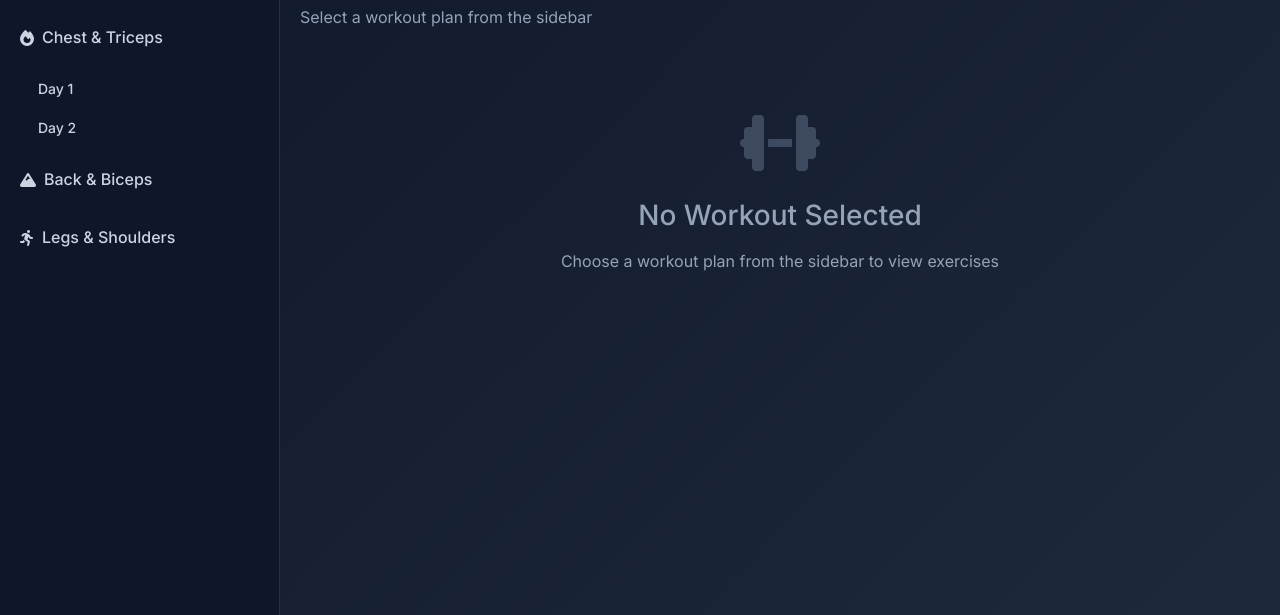
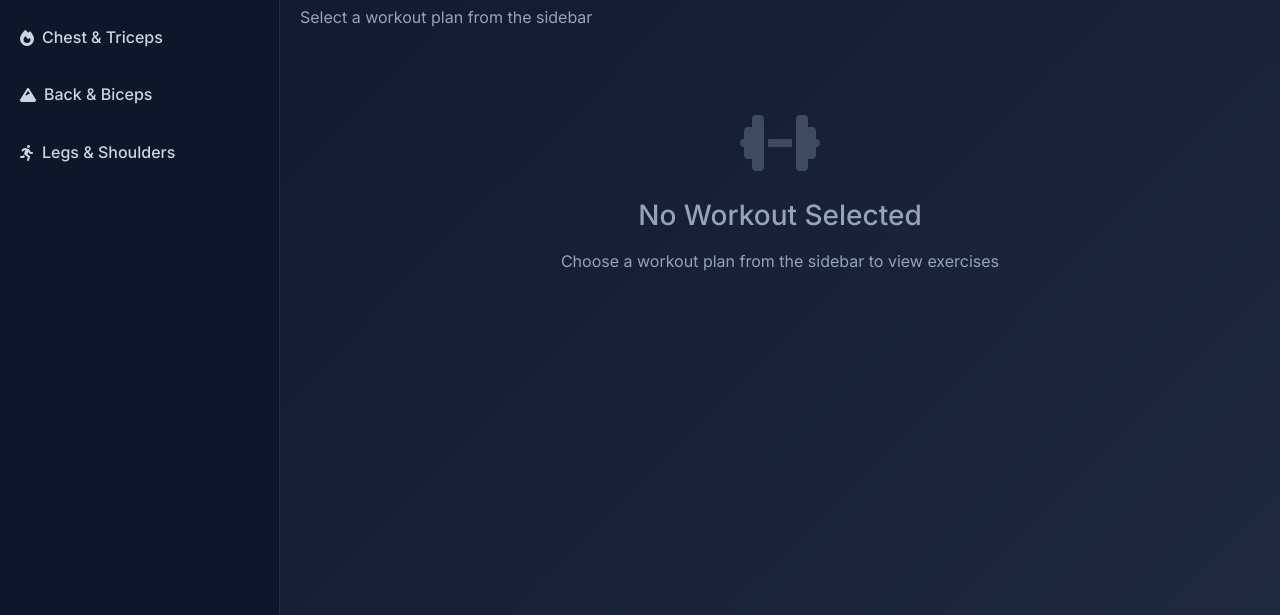
Before and after one commit to Jonatan0234/workoutplanner, a plain HTML site: page workouts.html in a window 1280 px wide. Shown: the part 185-800 px from the top of the page. Drawn offline with nearby package versions, Linux system fonts and the light colour scheme.

Commit message:
Fix collapse class for Chest & Triceps section

```diff
--- a/workouts.html
+++ b/workouts.html
@@ -344,7 +344,7 @@
                         <a class="sidebar-link" data-bs-toggle="collapse" href="#collapseChest">
                             <i class="fas fa-fire me-2"></i>Chest & Triceps
                         </a>
-                        <div class="collapse show" id="collapseChest">
+                        <div class="collapse" id="collapseChest">
                             <div class="sidebar-submenu">
                                 <a class="sidebar-link workout-link" href="#" data-category="chest_triceps"
                                     data-day="day1">Day 1</a>
```
